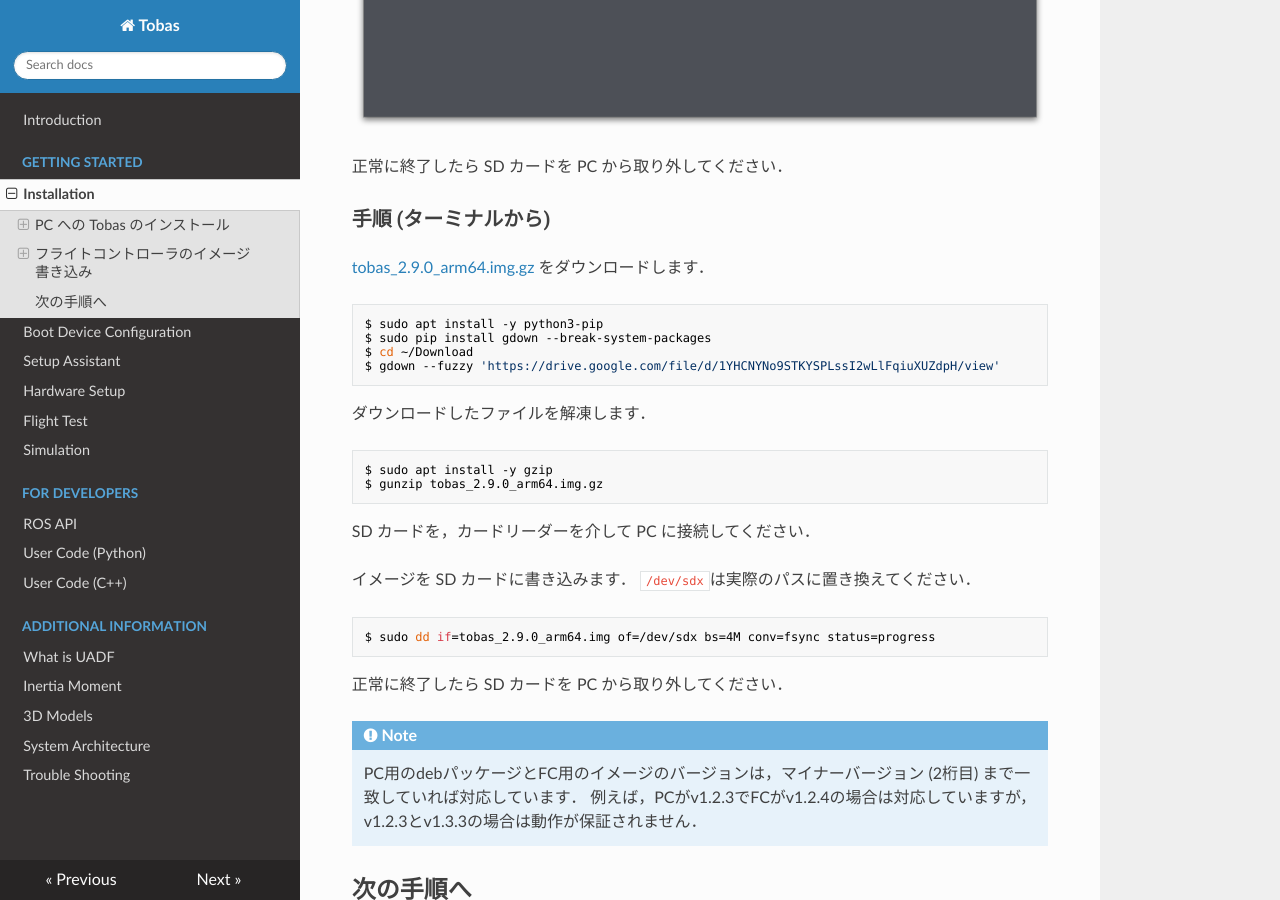
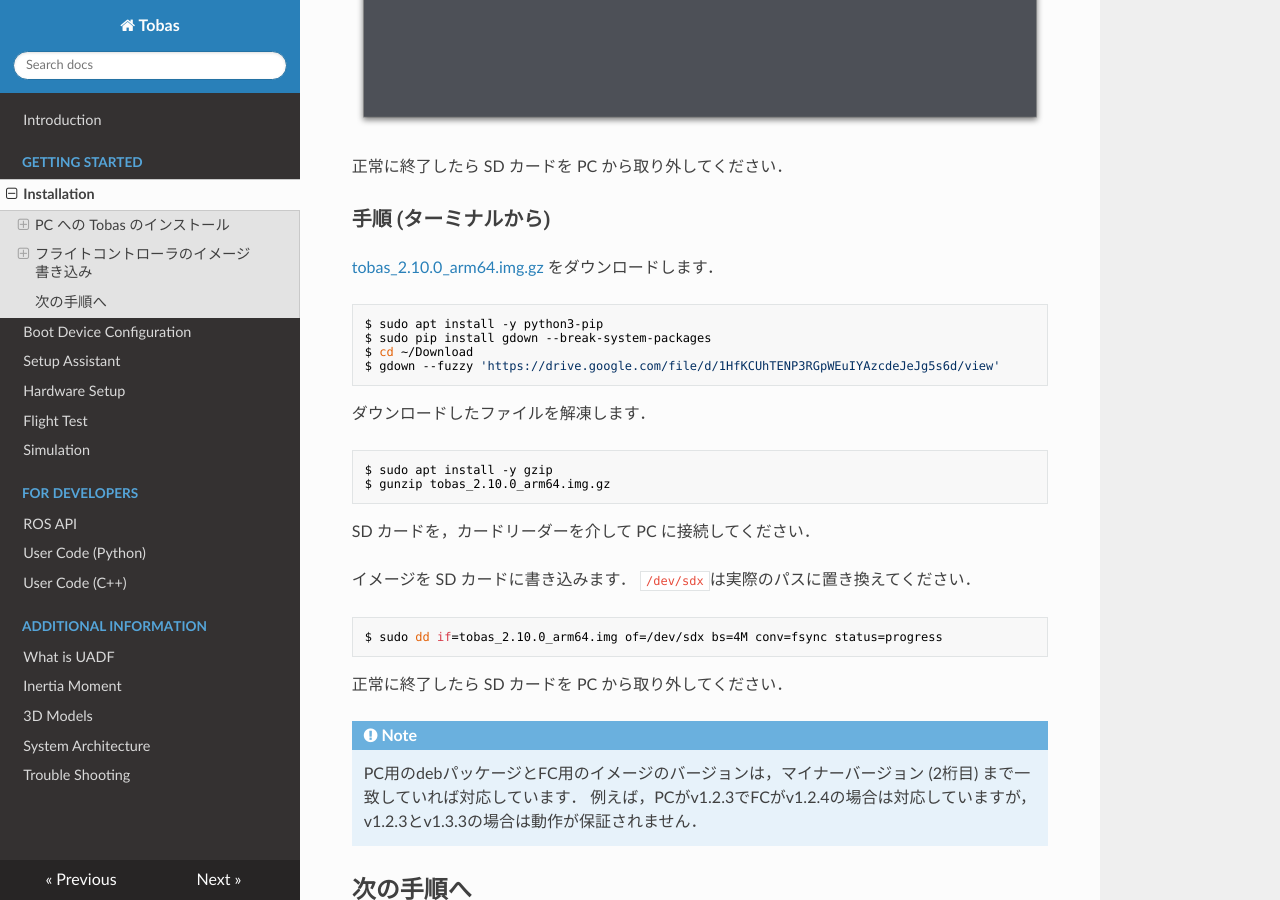
Before and after one commit to TobasFlightControl/tobas_wiki_ja, an MkDocs documentation site: the page built from docs/installation.md, in a window 1280 px wide and 900 px high, scrolled down 4083 px. Built offline with MkDocs 1.6.1, drawn with Linux system fonts in a browser that asks for light colours; nearby versions of some CDN libraries; some of the changed text lies outside the part shown.

Commit message:
v2.9.0 -> v2.10.0

````diff
--- a/docs/installation.md
+++ b/docs/installation.md
@@ -6,7 +6,7 @@
 
 ### 手順 (デスクトップから)
 
-<a href=https://drive.google.com/file/d/10jSK2oRpiKa5EMkG1Ov4UM0nQaL9mBII/view target="_blank">tobas_2.9.0_amd64.deb</a>
+<a href=https://drive.google.com/file/d/1zDkvbO9Xx4-IsWKEUFX8CtNHLcnBZ0X_/view target="_blank">tobas_2.10.0_amd64.deb</a>
 をダウンロードしてください．
 ウイルススキャンはできなくても問題ありません．
 
@@ -35,14 +35,14 @@
 
 ### 手順 (ターミナルから)
 
-<a href=https://drive.google.com/file/d/10jSK2oRpiKa5EMkG1Ov4UM0nQaL9mBII/view target="_blank">tobas_2.9.0_amd64.deb</a>
+<a href=https://drive.google.com/file/d/1zDkvbO9Xx4-IsWKEUFX8CtNHLcnBZ0X_/view target="_blank">tobas_2.10.0_amd64.deb</a>
 をダウンロードします．
 
 ```bash
 $ sudo apt install -y python3-pip
 $ sudo pip install gdown --break-system-packages
 $ cd ~/Download
-$ gdown --fuzzy 'https://drive.google.com/file/d/10jSK2oRpiKa5EMkG1Ov4UM0nQaL9mBII/view'
+$ gdown --fuzzy 'https://drive.google.com/file/d/1zDkvbO9Xx4-IsWKEUFX8CtNHLcnBZ0X_/view'
 ```
 
 既に Tobas がインストールされていて更新したい場合は，一度古いパッケージをアンインストールします．
@@ -54,7 +54,7 @@
 Tobas をインストールします．
 
 ```bash
-$ sudo dpkg -i tobas_2.9.0_amd64.deb
+$ sudo dpkg -i tobas_2.10.0_amd64.deb
 ```
 
 依存パッケージをインストールします．
@@ -79,7 +79,7 @@
 
 ### 手順 (デスクトップから)
 
-<a href=https://drive.google.com/file/d/1YHCNYNo9STKYSPLssI2wLlFqiuXUZdpH/view target="_blank">tobas_2.9.0_arm64.img.gz</a>
+<a href=https://drive.google.com/file/d/1HfKCUhTENP3RGpWEuIYAzcdeJeJg5s6d/view target="_blank">tobas_2.10.0_arm64.img.gz</a>
 をダウンロードしてください．
 ウイルススキャンはできなくても問題ありません．
 
@@ -99,21 +99,21 @@
 
 ### 手順 (ターミナルから)
 
-<a href=https://drive.google.com/file/d/1YHCNYNo9STKYSPLssI2wLlFqiuXUZdpH/view target="_blank">tobas_2.9.0_arm64.img.gz</a>
+<a href=https://drive.google.com/file/d/1HfKCUhTENP3RGpWEuIYAzcdeJeJg5s6d/view target="_blank">tobas_2.10.0_arm64.img.gz</a>
 をダウンロードします．
 
 ```bash
 $ sudo apt install -y python3-pip
 $ sudo pip install gdown --break-system-packages
 $ cd ~/Download
-$ gdown --fuzzy 'https://drive.google.com/file/d/1YHCNYNo9STKYSPLssI2wLlFqiuXUZdpH/view'
+$ gdown --fuzzy 'https://drive.google.com/file/d/1HfKCUhTENP3RGpWEuIYAzcdeJeJg5s6d/view'
 ```
 
 ダウンロードしたファイルを解凍します．
 
 ```bash
 $ sudo apt install -y gzip
-$ gunzip tobas_2.9.0_arm64.img.gz
+$ gunzip tobas_2.10.0_arm64.img.gz
 ```
 
 SD カードを，カードリーダーを介して PC に接続してください．
@@ -122,7 +122,7 @@
 `/dev/sdx`は実際のパスに置き換えてください．
 
 ```bash
-$ sudo dd if=tobas_2.9.0_arm64.img of=/dev/sdx bs=4M conv=fsync status=progress
+$ sudo dd if=tobas_2.10.0_arm64.img of=/dev/sdx bs=4M conv=fsync status=progress
 ```
 
 正常に終了したら SD カードを PC から取り外してください．
````
